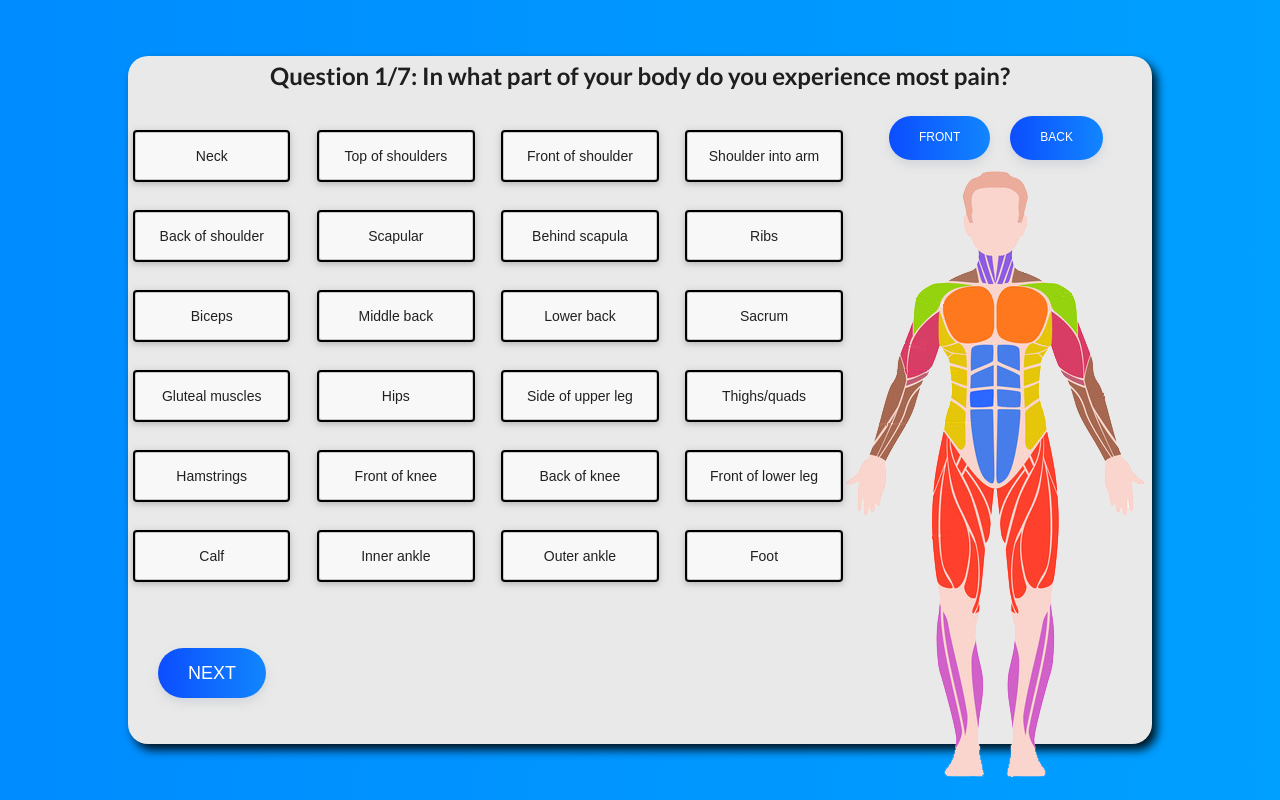
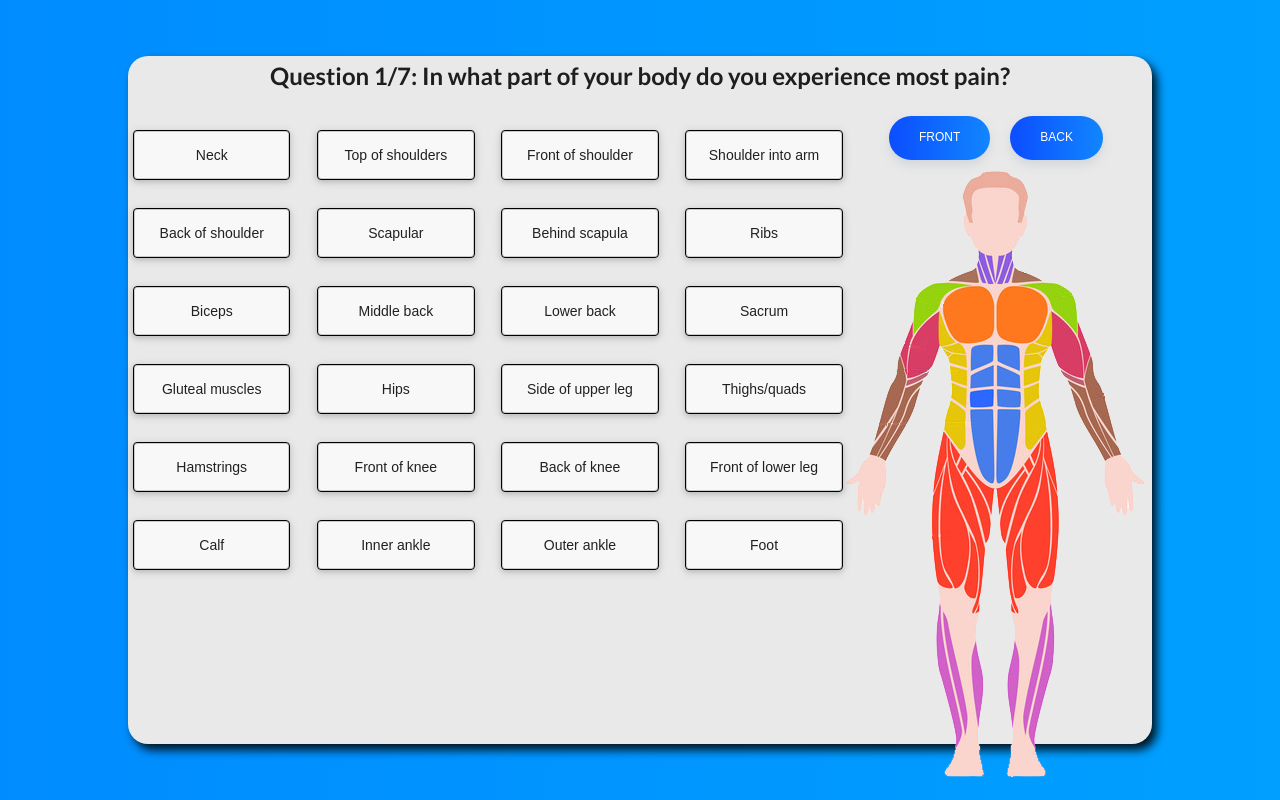
Before and after one commit to lachydriver/knotspot, a React (Create React App) app: page /quiz in a window 1280 px wide. Built offline with nearby package versions, Linux system fonts and the light colour scheme.

Commit message:
updated css styles

```diff
--- a/src/App.css
+++ b/src/App.css
@@ -45,10 +45,15 @@
   width: 25%;
   text-align: center;
   cursor: pointer;
-  border: 2px solid #000;
+  border: 1.5px solid #000;
   flex-basis: calc(25% - 20px);
   margin-right: 20px;
   display: block;
+  transition: 0.5s
+}
+
+.options:hover {
+  transform: scale(1.1);
 }
 
 .ui.message:last-child {
--- a/src/components/Quiz.js
+++ b/src/components/Quiz.js
@@ -44,10 +44,18 @@ class Quiz extends React.Component {
   }
 
   nextQuestion = () => {
-    this.setState({
-      currentQuestion: this.state.currentQuestion + 1,
-      disabled: true
-    });
+    if (this.state.currentQuestion <= 5) {
+      console.log("question");
+      this.setState({
+        currentQuestion: this.state.currentQuestion + 1,
+        disabled: true
+      });
+    } else {
+      this.setState({
+        disabled: true
+      });
+      this.finishHandler();
+    }
   };
 
   //update component
@@ -473,26 +481,42 @@ class Quiz extends React.Component {
   };
 
   determineButtons = () => {
-    if(this.state.currentQuestion === 0) {
-      return "buttonsfirst"
+    if (this.state.currentQuestion === 0) {
+      return "buttonsfirst";
     } else {
-      return "buttons"
+      return "buttons";
     }
-  }
+  };
 
-  changeDiagram = (e) => {
-    if(e === "front"){
-      this.setState({diagram: "front"})
-    } else if(e === "back"){
-      this.setState({diagram: "back"})
+  changeDiagram = e => {
+    if (e === "front") {
+      this.setState({ diagram: "front" });
+    } else if (e === "back") {
+      this.setState({ diagram: "back" });
     }
-  }
+  };
+
+  showButtons = () => {
+    if (this.state.currentQuestion === 0) {
+      return (
+        <div>
+          <button onClick={e => this.changeDiagram("front")}>Front</button>
+          <button onClick={e => this.changeDiagram("back")}>Back</button>
+        </div>
+      );
+    }
+  };
 
   showDiagram = () => {
     if (this.state.currentQuestion === 0 && this.state.diagram === "front") {
       return (
         <div>
-          <img src={diagram} usemap="#image-map" className="diagramimg" alt="bodyimage" />
+          <img
+            src={diagram}
+            usemap="#image-map"
+            className="diagramimg"
+            alt="bodyimage"
+          />
 
           <map name="image-map">
             <area
@@ -580,7 +604,7 @@ class Quiz extends React.Component {
               title="Foot"
               href=""
               id="Foot"
-              onClick={(e) => this.buttonPressed(e)}
+              onClick={e => this.buttonPressed(e)}
               coords="169,562 188,570 200,605 164,605 "
               shape="polygon"
             />
@@ -589,7 +613,7 @@ class Quiz extends React.Component {
               title="Foot"
               href=""
               id="Foot"
-              onClick={(e) => this.buttonPressed(e)}
+              onClick={e => this.buttonPressed(e)}
               coords="131,565 113,577 107,591 101,603 138,606 "
               shape="polygon"
             />
@@ -616,12 +640,15 @@ class Quiz extends React.Component {
           </map>
         </div>
       );
-    } else if(this.state.currentQuestion === 0 && this.state.diagram === "back") {
-      return(
+    } else if (
+      this.state.currentQuestion === 0 &&
+      this.state.diagram === "back"
+    ) {
+      return (
         <div>
-          <img src={backdiagram}/>
+          <img src={backdiagram} />
         </div>
-      )
+      );
     }
   };
   // items = Object.keys(this.results).map(function(key){
@@ -665,7 +692,7 @@ class Quiz extends React.Component {
                         ))}</p> */}
           <ol>
             {final.map((item, index) => (
-              <li className="ui floating message opions" key={index}>
+              <li className="ui floating message options" key={index}>
                 <b>Muscle: </b>
                 {item[0]} <b>Score: </b>
                 {item[1]}
@@ -688,7 +715,7 @@ class Quiz extends React.Component {
           {options.map(option => (
             <p
               key={option}
-              className={`ui floating message options
+              className={`floating ui message options
                         ${
                           userAnswer_1 === option ||
                           userAnswer_2 === option ||
@@ -701,24 +728,22 @@ class Quiz extends React.Component {
                             : null
                         }
                         `}
-              onClick={() => this.checkAnswer(option)}
+              onClick={() => {
+                this.checkAnswer(option);
+                this.nextQuestion();
+              }}
             >
               {option}
             </p>
           ))}
         </div>
         <div className="diagram">
-        <button onClick={(e) => this.changeDiagram("front")}>Front</button>
-        <button onClick={(e) => this.changeDiagram("back")}>Back</button>
-        {this.showDiagram()}</div>
+          {this.showButtons()}
+          {this.showDiagram()}
+        </div>
         <div className={this.determineButtons()}>
           {currentQuestion !== 0 && (
             <button onClick={this.prevQuestion}>Back</button>
-          )}
-          {currentQuestion < QuizQuest.length - 1 && (
-            <button disabled={this.state.disabled} onClick={this.nextQuestion}>
-              Next
-            </button>
           )}
           {currentQuestion === QuizQuest.length - 1 && (
             <button onClick={this.finishHandler}>Finish</button>
```
